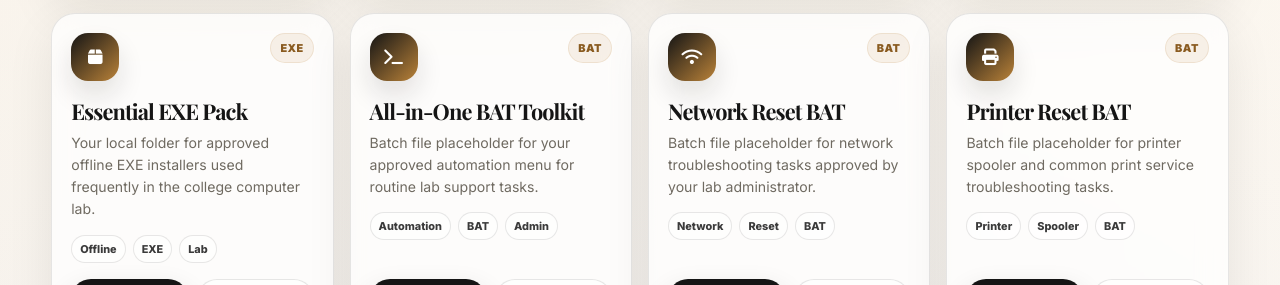
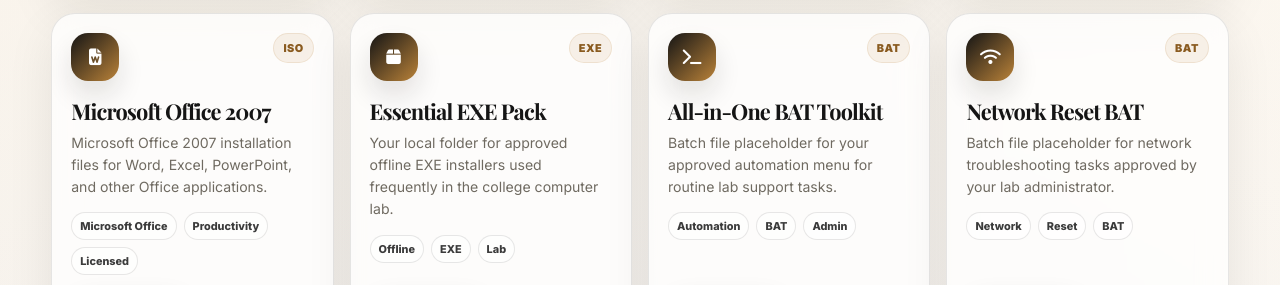
Before and after one commit to learnwithnaofil/s, a plain HTML site: page utility-software.html in a window 1280 px wide. Shown: the part 2716-3001 px from the top of the page. Drawn offline with nearby package versions, Linux system fonts and the light colour scheme; animation ran at ten frames a second.

Commit message:
Update utility-software.html

```diff
--- a/utility-software.html
+++ b/utility-software.html
@@ -1795,6 +1795,26 @@
         note: "Requires a valid license/product key. Do not use pirated ISO files.",
         points: ["Windows installation media", "Lab reinstallation", "Licensed OS setup", "USB installer", "Repair media"]
       },
+       {
+  id: "office2007",
+  title: "Microsoft Office 2007",
+  category: "iso",
+  type: "ISO",
+  icon: "fa-solid fa-file-word",
+  link: "https://drive.google.com/file/d/16cQfdD8a4G5OlYIzwhZRMleXJfDFmbCF/view?usp=sharing",
+  desc: "Microsoft Office 2007 installation files for Word, Excel, PowerPoint, and other Office applications.",
+  tags: ["Microsoft Office", "Productivity", "Licensed"],
+  keywords: "microsoft office 2007 word excel powerpoint download",
+  note: "Use only with a valid Microsoft Office 2007 product key or license. Office 2007 is retired and no longer supported by Microsoft. citeturn0search0turn0search4",
+  points: [
+    "Word document creation",
+    "Excel spreadsheets",
+    "PowerPoint presentations",
+    "Educational lab installation",
+    "Offline productivity software"
+  ]
+}
+      ,
       {
         id: "exepack",
         title: "Essential EXE Pack",
```
